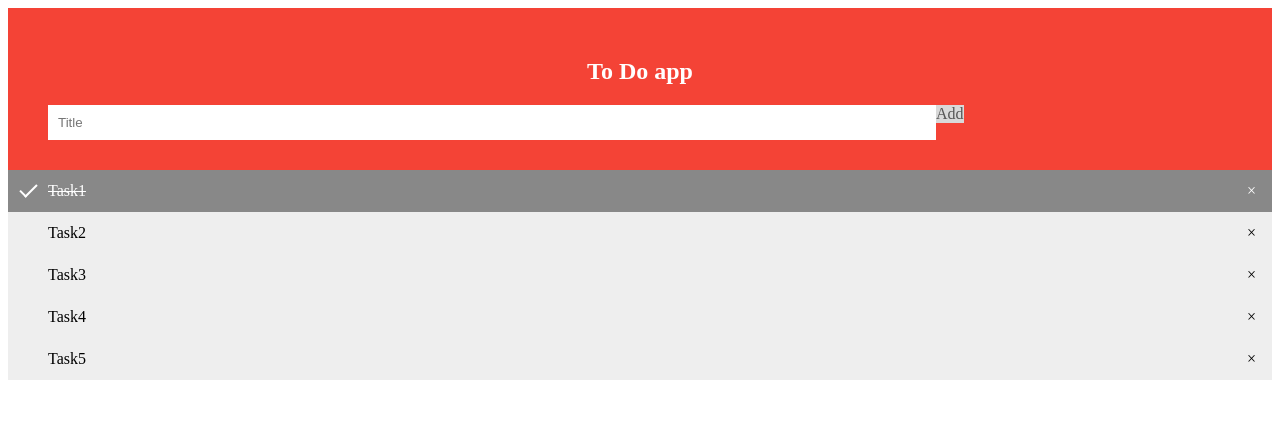
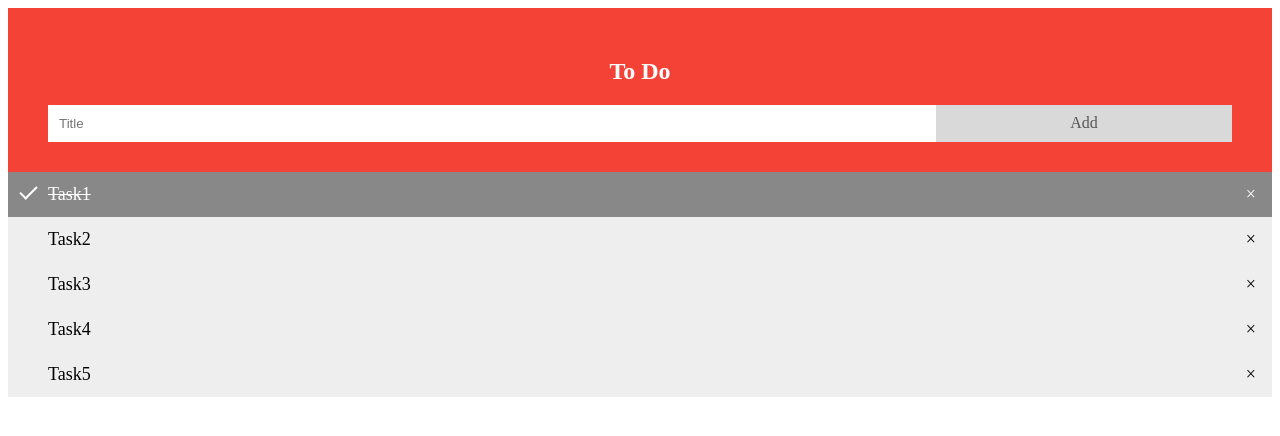
Before and after one commit to StasMartyshenko/ToDoList_2, a plain HTML site: page index.html in a window 1280 px wide. Both pictures are taken after a click on the element "Add". Drawn offline with Linux system fonts and the light colour scheme.

Commit message:
Валидация на пустую строку, выполниные задачи зачеркивать, кнопка удаления.

```diff
--- a/index.html
+++ b/index.html
@@ -8,7 +8,7 @@
 <body>
 
 	<div id="myDIV" class="header">
-		<h2>To Do app</h2>
+		<h2>To Do</h2>
 		<input type="text" id="myInput" placeholder="Title">
 		<span class="addBtn" onclick="newElement()">Add</span>
 	</div>
--- a/script.js
+++ b/script.js
@@ -1,7 +1,7 @@
 var myNodelist = document.getElementsByTagName('li');
 var i;
 for (i=0; i<myNodelist.length; i++){
-	var span = document.createElement('SPAN');
+	var span = document.createElement('span');
 	var txt = document.createTextNode("\u00D7")
 	span.className = 'close';
 	span.appendChild(txt);
@@ -17,9 +17,35 @@ for (i=0; i<close.length; i++) {
 	}
 }
 
+var list = document.querySelector('ul');
+list.addEventListener('click', function(ev) {
+	if(ev.target.tagName === 'LI') {
+		ev.target.classList.toggle('checked');
+	}
+},false);
+
 function newElement() {
 	var li = document.createElement("li");
 	var inputValue = document.getElementById("myInput").value;
 	var t = document.createTextNode(inputValue);
 	li.appendChild(t);
+	if(inputValue === ''){
+		alert("Поле не может быть пустым!")
+	}else {
+		document.getElementById('myUL').appendChild(li);
+	}
+document.getElementById('myInput').value = '';
+
+	var span = document.createElement('span');
+	var txt = document.createTextNode("\u00D7")
+	span.className = 'close';
+	span.appendChild(txt);
+	li.appendChild(span);
+
+	for (i=0; i<close.length; i++) {
+		close[i].onclick = function(){
+			var div = this.parentElement;
+			div.style.display = 'none'
+		}
+	}
 }
--- a/style.css
+++ b/style.css
@@ -10,7 +10,7 @@ ul li {
 	position: relative;
 	padding: 12px 8px 12px 40px;
 	background: #eee;
-	font-style: 18px;
+	font-size: 18px;
 	transition: 0.2s;
 
 	-webkit-user-select: none;
@@ -65,12 +65,12 @@ ul li.checked::before {
 input {
 	border: none;
 	width: 75%;
-	padding: 10px;
+	padding: 11px;
 	float: left;
 	font-style: 16px;
 }
 .addBtn{
-	padding: 10px
+	padding: 9.5px;
 	width: 25%;
 	background: #d9d9d9;
 	color: #555;
@@ -82,5 +82,5 @@ input {
 
 }
 .addBtn:hover{
-	border-color: #bbb;
+	background-color: #bbb;
 }
```
